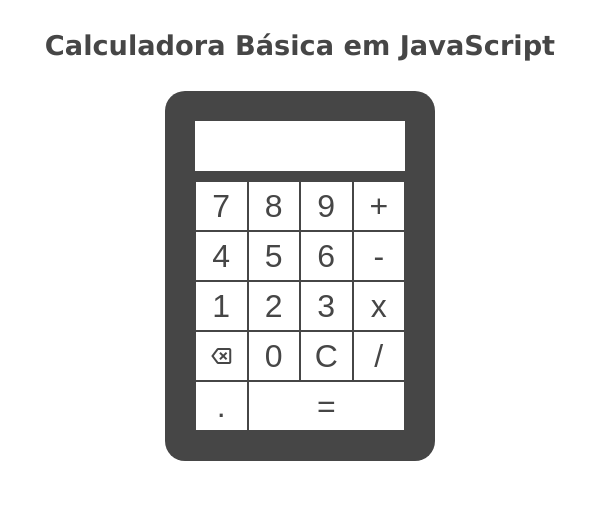
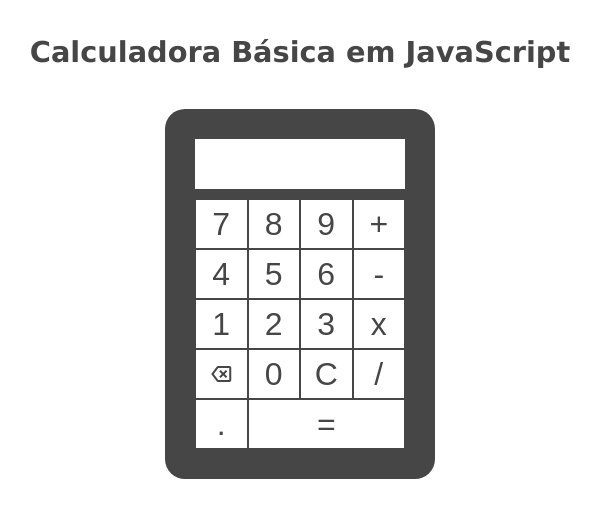
Before and after one commit to gabrielm29/calculadora-javascript, a plain HTML site: page index.html in a window 600 px wide. Drawn offline with nearby package versions, Linux system fonts and the light colour scheme.

Commit message:
atualizei as media queries

```diff
--- a/style.css
+++ b/style.css
@@ -66,16 +66,16 @@
         transition: 0.1s ease;
     }
 }
-@media screen and (max-width: 600px){
+@media screen and (max-width: 320px){
     h1{
         margin-top: 20px;
-        font-size: 1.5em;
+        font-size: 1em;
     }
     #calculadora{
         margin-top: 20px;
     }
 }
-@media screen and (min-width: 600px) and (max-width: 768px){
+@media screen and (min-width: 320px) and (max-width: 480px){
     h1{
         margin-top: 30px;
         font-size: 1.7em;
@@ -84,7 +84,16 @@
         margin-top: 30px;
     }
 }
-@media screen and (min-width: 768px) and (max-width: 992px){
+@media screen and (min-width: 480px) and (max-width: 768px){
+    h1{
+        margin-top: 35px;
+        font-size: 1.8em;
+    }
+    #calculadora{
+        margin-top: 40px;
+    }
+}
+@media screen and (min-width: 768px) and (max-width: 1024px){
     h1{
         margin-top: 35px;
         font-size: 2em;
@@ -93,7 +102,7 @@
         margin-top: 45px;
     }
 }
-@media screen and (min-width: 992px) and (max-width: 1200px){
+@media screen and (min-width: 1024px) and (max-width: 1200px){
     h1{
         margin-top: 40px;
         font-size: 2em;
```
